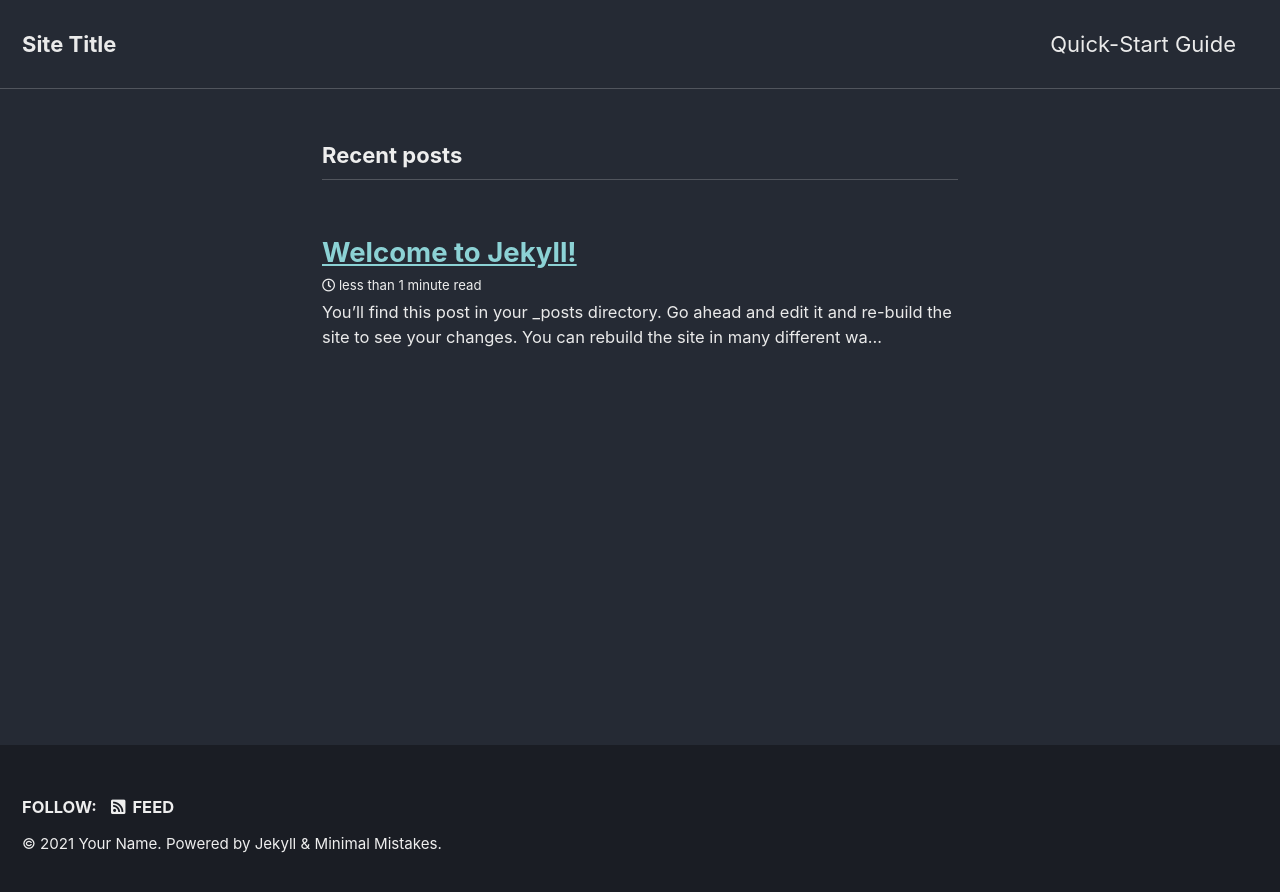
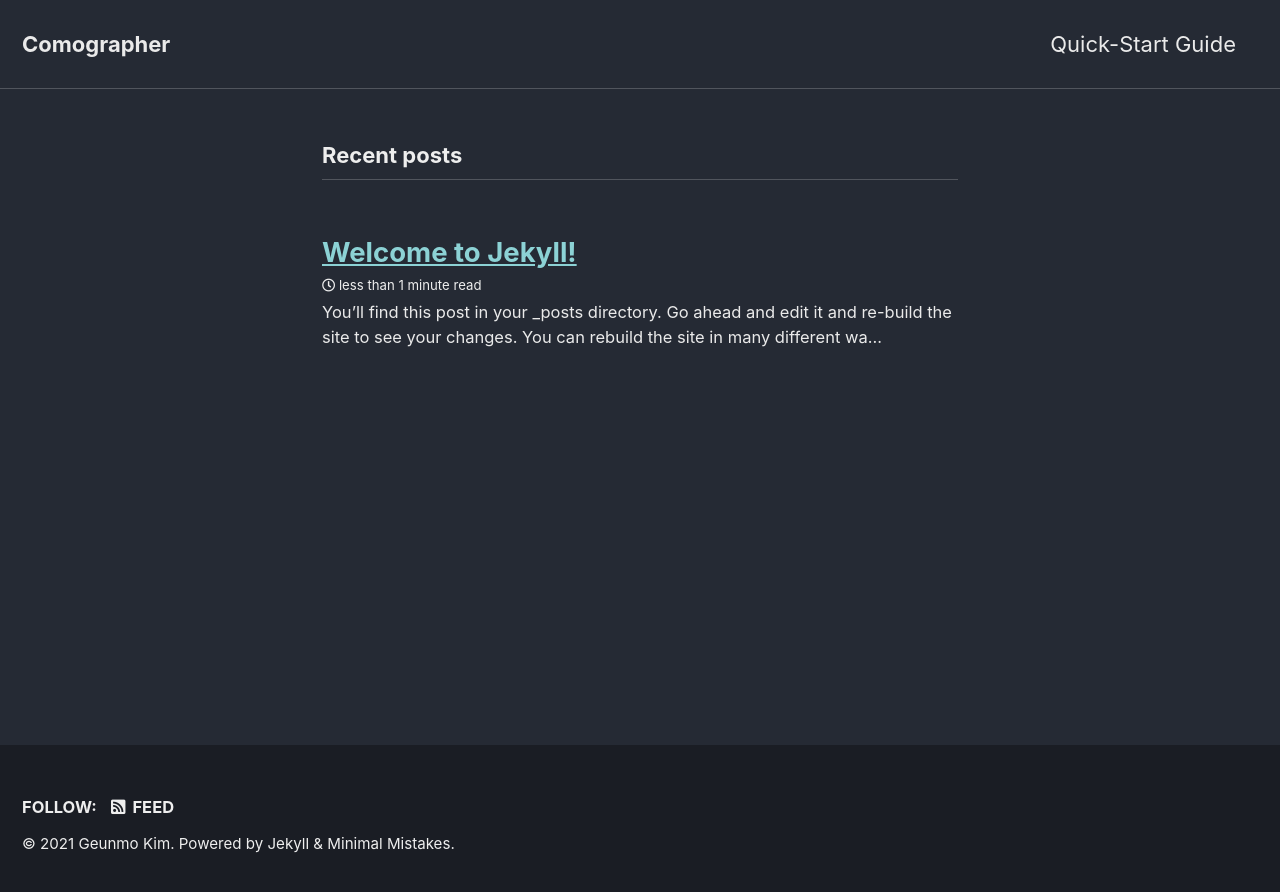
Before and after one commit to comographer/comographer.github.io, a Jekyll site: the page built from index.markdown, in a window 1280 px wide. Shown: the top 892 px of the page. Built offline with Jekyll 4.4.1, drawn with Linux system fonts in a browser that asks for light colours; cached includes are drawn as plain includes; the list of posts is cut into pages by our own code.

Commit message:
Update _config.yml

```diff
--- a/_config.yml
+++ b/_config.yml
@@ -11,17 +11,17 @@
 # https://mmistakes.github.io/minimal-mistakes/docs/quick-start-guide/#installing-the-theme
 
 theme: "minimal-mistakes-jekyll"
-# remote_theme           : "mmistakes/minimal-mistakes"
+remote_theme: "mmistakes/minimal-mistakes"
 minimal_mistakes_skin: "dark" # "air", "aqua", "contrast", "dark", "dirt", "neon", "mint", "plum", "sunrise"
 
 # Site Settings
 locale: "en-US"
-title: "Site Title"
+title: "Comographer"
 title_separator: "-"
 subtitle: # site tagline that appears below site title in masthead
-name: "Your Name"
-description: "An amazing website."
-url: # the base hostname & protocol for your site e.g. "https://mmistakes.github.io"
+name: "Geunmo Kim"
+description: "Just another beginner development blog."
+url: "https://comographer.github.io/"
 baseurl: # the subpath of your site, e.g. "/blog"
 repository: # GitHub username/repo-name e.g. "mmistakes/minimal-mistakes"
 teaser: # path of fallback teaser image, e.g. "/assets/images/500x300.png"
@@ -100,7 +100,7 @@ analytics:
 
 # Site Author
 author:
-  name: "Your Name"
+  name: "Geunmo Kim"
   avatar: # path of avatar image, e.g. "/assets/images/bio-photo.jpg"
   bio: "I am an **amazing** person."
   location: "Somewhere"
```
